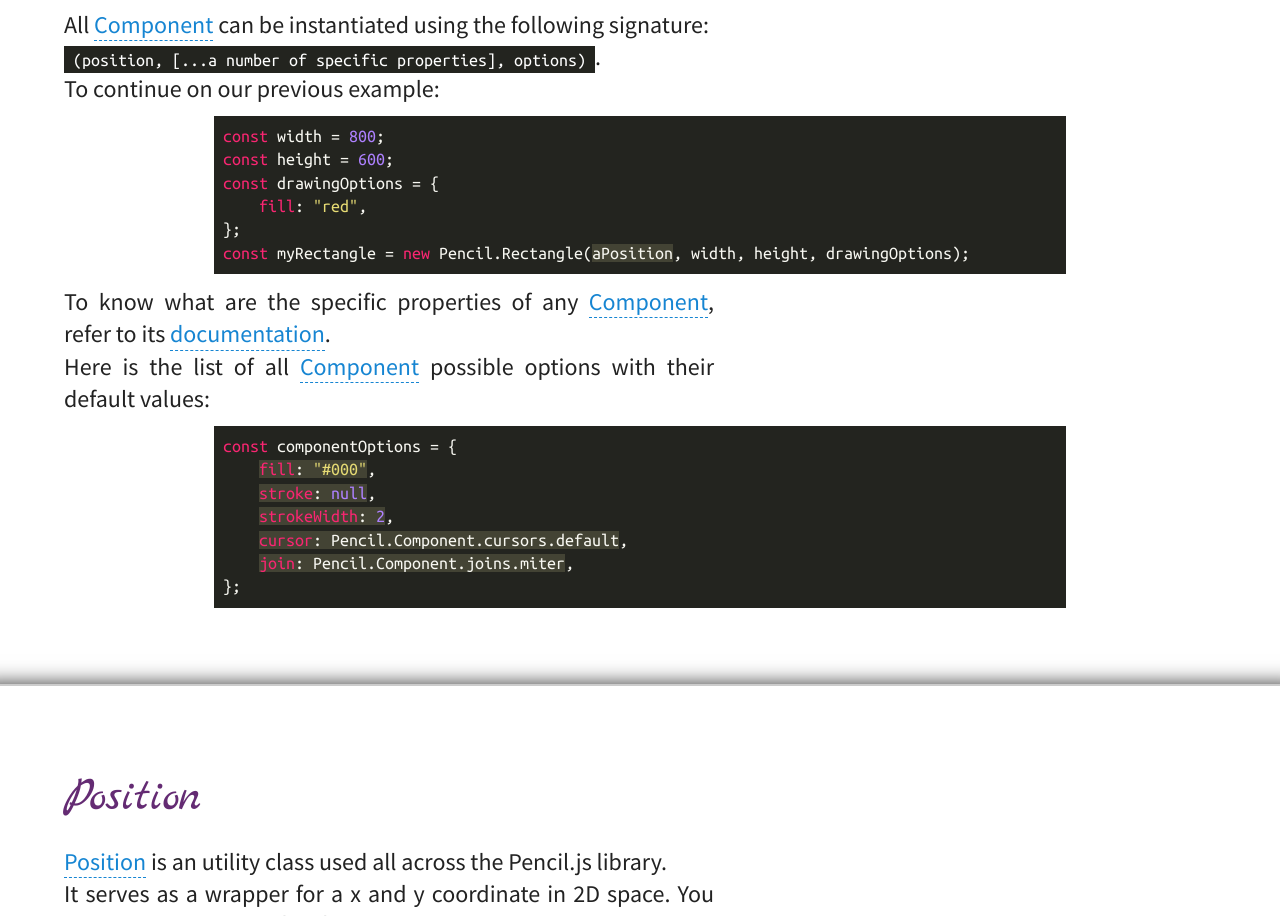
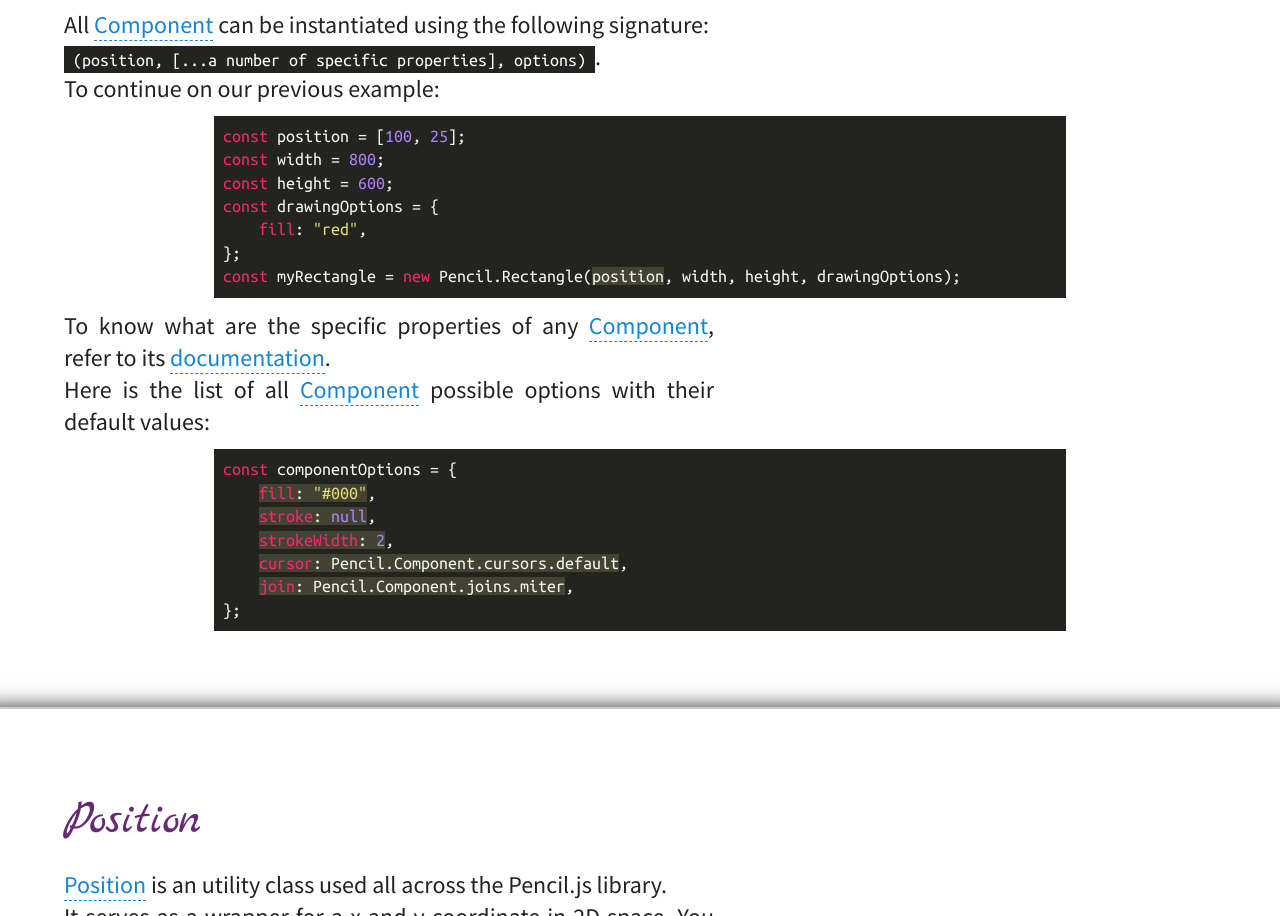
Before and after one commit to pencil-js/website, a plain HTML site: page guide/index.html in a window 1280 px wide. Shown: the part 3945-4861 px from the top of the page. Drawn offline with Linux system fonts and the light colour scheme.

Commit message:
Add a position to the code example of Components
For a long time I had no idea what `aPosition` was supposed to be or where to load it from.
It took me a while to realize that it was supposed to mean "a position" instead of being a name for a specific thing.

```diff
--- a/guide/index.html
+++ b/guide/index.html
@@ -145,12 +145,13 @@ const myRectangle = new Pencil.Rectangle();
         To continue on our previous example:
     </p>
     <pre><code class="javascript">
+const position = [100, 25];
 const width = 800;
 const height = 600;
 const drawingOptions = {
     fill: "red",
 };
-const myRectangle = new Pencil.Rectangle(<span class="note" data-note="More information on Positions below.">aPosition</span>, width, height, drawingOptions);
+const myRectangle = new Pencil.Rectangle(<span class="note" data-note="More information on Positions below.">position</span>, width, height, drawingOptions);
     </code></pre>
     <p>
         To know what are the specific properties of any {Component},
```
